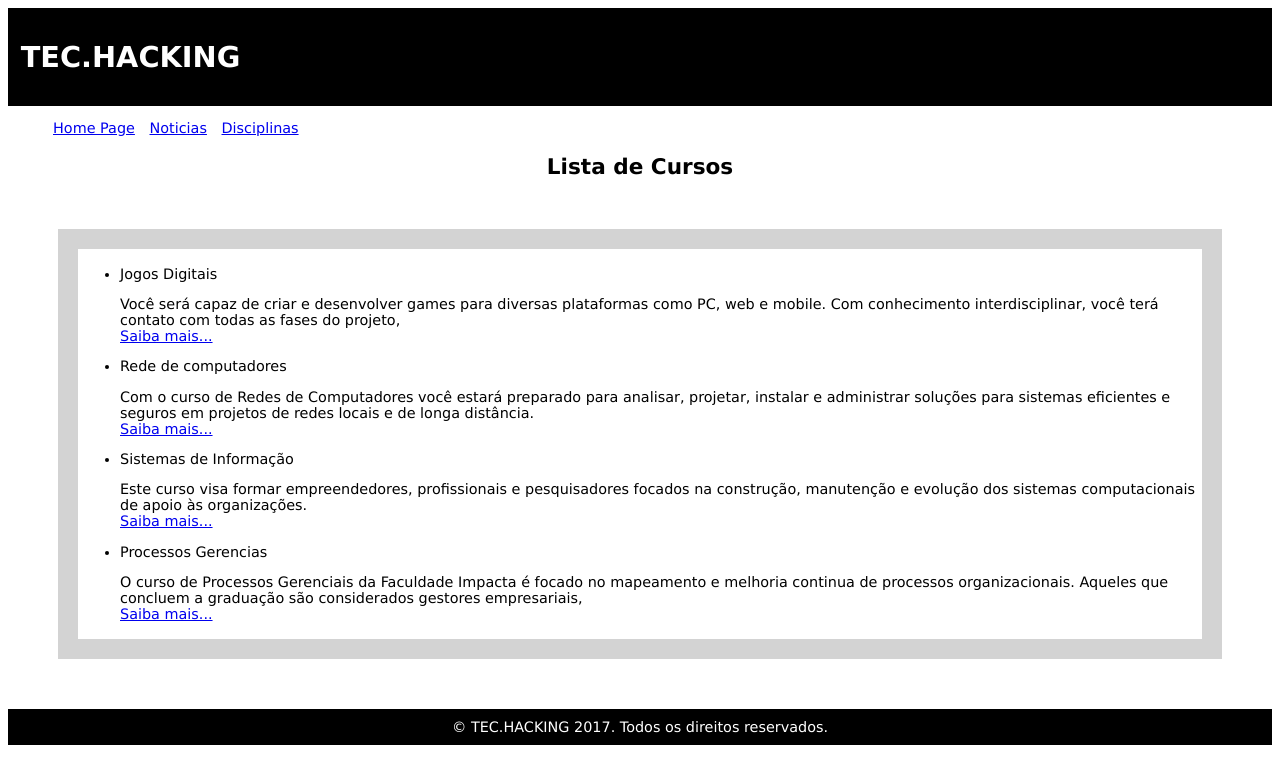
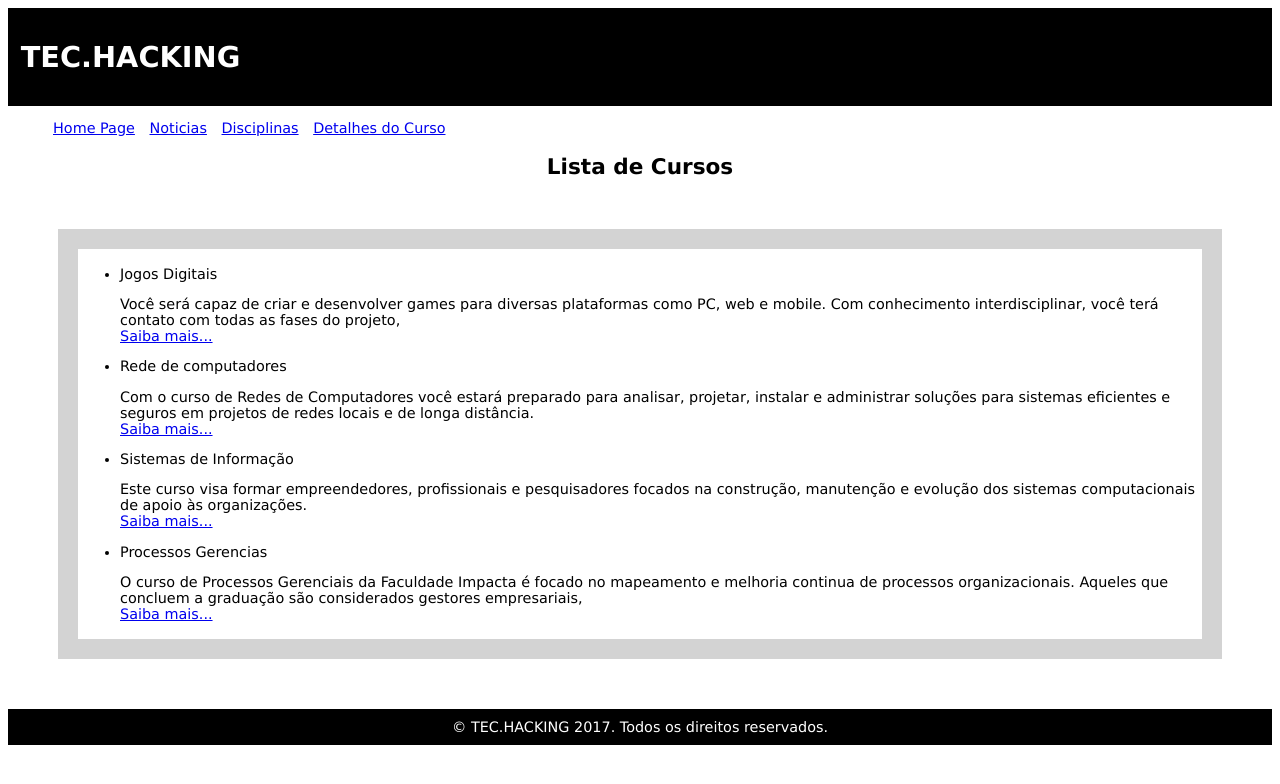
Before and after one commit to Augustosimoes/TecWeb-TF, a plain HTML site: page listadecursos.html in a window 1280 px wide. Drawn offline with Linux system fonts and the light colour scheme.

Commit message:
atualização de layout

```diff
--- a/listadecursos.html
+++ b/listadecursos.html
@@ -19,6 +19,7 @@
         <li><a href="https://brazilhell.github.io/TecWeb-TF/home.html">Home Page</a></li>
         <li><a href="https://brazilhell.github.io/TecWeb-TF/noticias.html">Noticias</a></li>
         <li><a href="https://brazilhell.github.io/TecWeb-TF/disciplinas.html">Disciplinas</a></li>
+        <li><a href="https://brazilhell.github.io/TecWeb-TF/detalhesdocurso.html">Detalhes do Curso</a></li>
       </ul>
     </nav>
     <center>
```
Also changed, not shown: homepage.html (+1 -1 lines).
